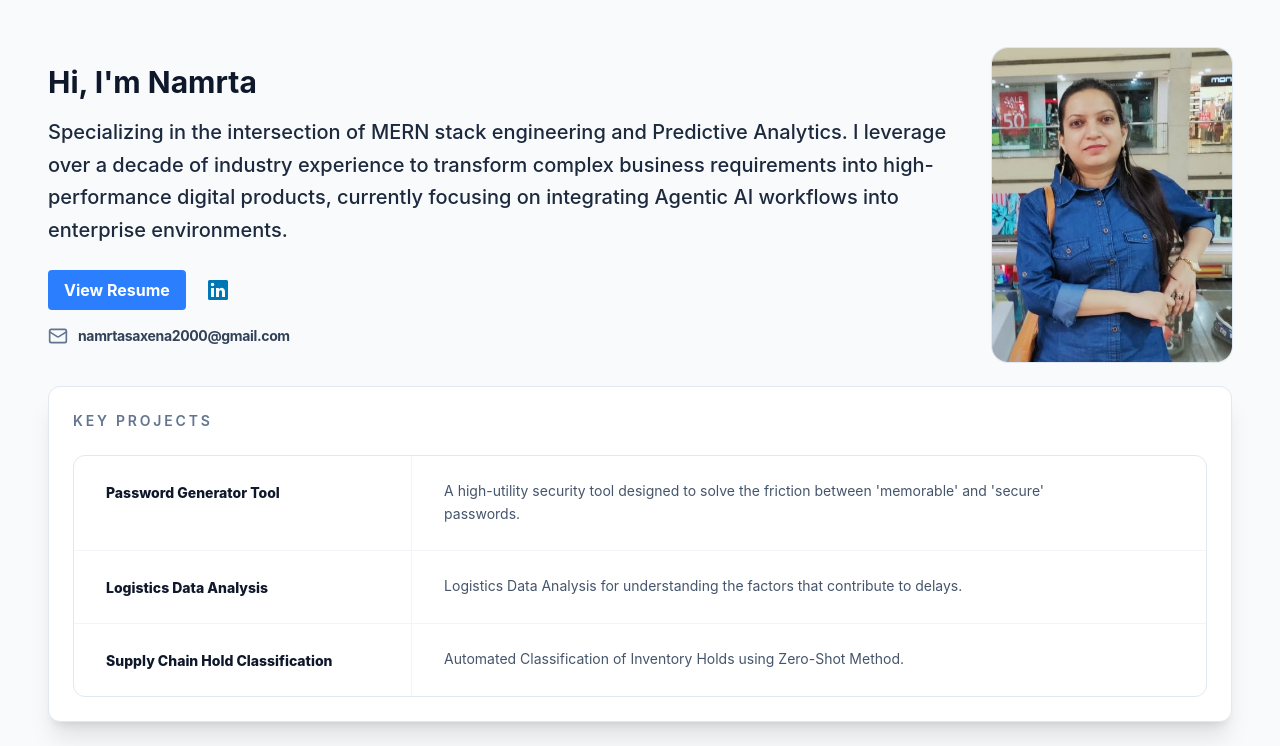
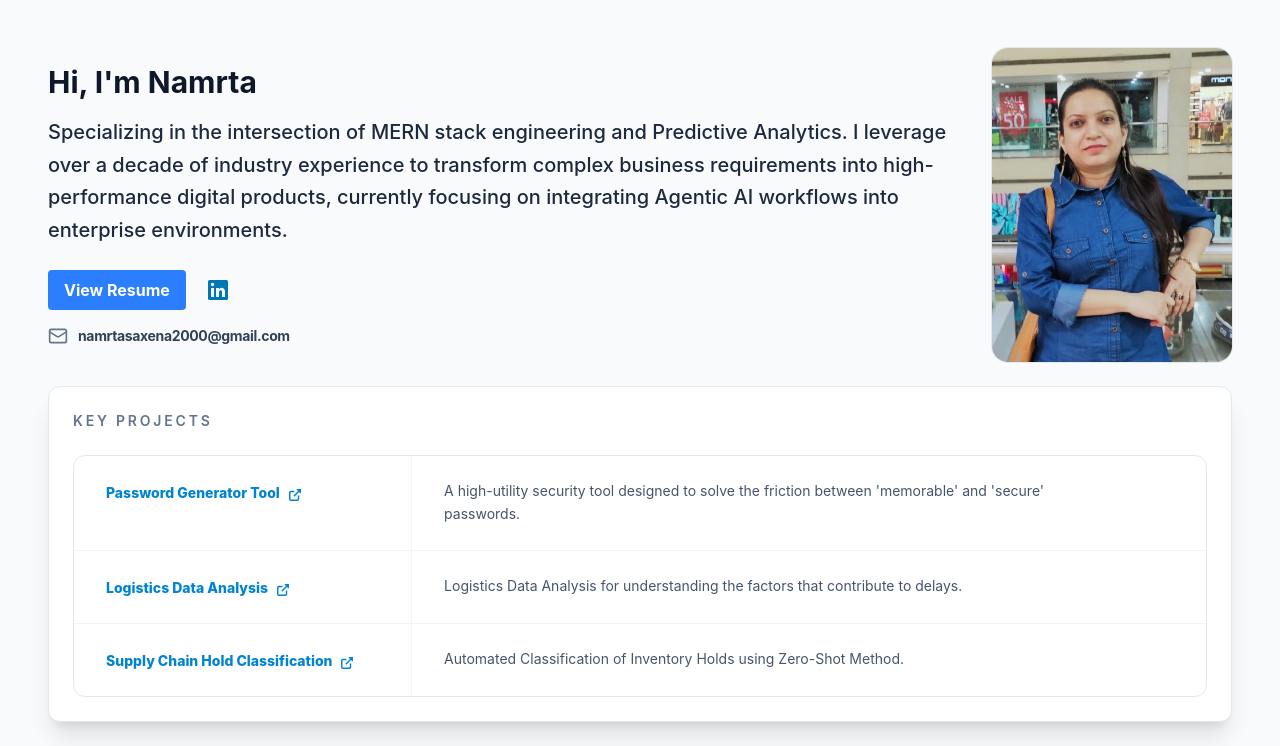
Before and after one commit to namrta-saxena/namrta-saxena.github.io, a React (Vite) app: page / in a window 1280 px wide. Shown: the top 746 px of the page. Built offline with nearby package versions, Linux system fonts and the light colour scheme.

Commit message:
project, certification and resume updated

```diff
--- a/src/components/sections/CertificationsTable.jsx
+++ b/src/components/sections/CertificationsTable.jsx
@@ -7,7 +7,6 @@ const CertificationsTable = () => {
         { title: "IBM - RAG and Agentic AI", issuer: "IBM", year: "2026", link: "https://www.coursera.org/account/accomplishments/professional-cert/JOPKE5AQYW6F" },
         { title: "IBM - Data Science", issuer: "IBM", year: "2026", link: "https://www.coursera.org/account/accomplishments/professional-cert/S7NVGM3XWFIZ" },
         { title: "IBM - Back-End Development", issuer: "IBM", year: "2026", link: "https://www.coursera.org/account/accomplishments/specialization/E85UKCUMGDSP" },
-        { title: "Python for Data Science and Machine Learning Bootcamp", issuer: "Udemy", year: "2022", link: "https://www.udemy.com/certificate/UC-b7cfa9e2-6bb4-4f81-8b50-8a9d50b057cb/" },
     ];
 
     return (
--- a/src/components/sections/ProjectsTable.jsx
+++ b/src/components/sections/ProjectsTable.jsx
@@ -40,7 +40,7 @@ const ProjectsTable = () => {
                                             href={project.link}
                                             target="_blank"
                                             rel="noopener noreferrer"
-                                            className="inline-flex items-center gap-2 text-sm font-extrabold text-slate-900 group-hover:text-sky-600 transition-colors"
+                                            className="inline-flex items-center gap-2 text-sm font-extrabold text-sky-600 transition-colors"
                                         >
                                             {project.name}
                                             <svg
@@ -49,7 +49,7 @@ const ProjectsTable = () => {
                                                 fill="none"
                                                 stroke="currentColor"
                                                 strokeWidth="2.5"
-                                                className="w-3.5 h-3.5 opacity-0 group-hover:opacity-100 transition-all translate-y-0.5"
+                                                className="w-3.5 h-3.5 transition-all translate-y-0.5"
                                             >
                                                 <path d="M18 13v6a2 2 0 0 1-2 2H5a2 2 0 0 1-2-2V8a2 2 0 0 1 2-2h6M15 3h6v6M10 14L21 3" />
                                             </svg>
@@ -58,7 +58,7 @@ const ProjectsTable = () => {
                                     {project.showPopup &&
                                         <button
                                             onClick={() => setModalOpen(true)}
-                                            className="inline-flex items-center gap-2 text-sm font-extrabold text-slate-900 hover:text-sky-600 transition-colors text-left"
+                                            className="inline-flex items-center gap-2 text-sm font-extrabold text-sky-600 transition-colors text-left"
                                         >
                                             Password Generator Tool
                                             <svg
@@ -67,7 +67,7 @@ const ProjectsTable = () => {
                                                 fill="none"
                                                 stroke="currentColor"
                                                 strokeWidth="2.5"
-                                                className="w-3.5 h-3.5 opacity-0 group-hover:opacity-100 transition-all translate-y-0.5"
+                                                className="w-3.5 h-3.5 transition-all translate-y-0.5"
                                             >
                                                 <path d="M18 13v6a2 2 0 0 1-2 2H5a2 2 0 0 1-2-2V8a2 2 0 0 1 2-2h6M15 3h6v6M10 14L21 3" />
                                             </svg>
```
Also changed, not shown: 2 other files (tests, documents, lock files or other folders).
